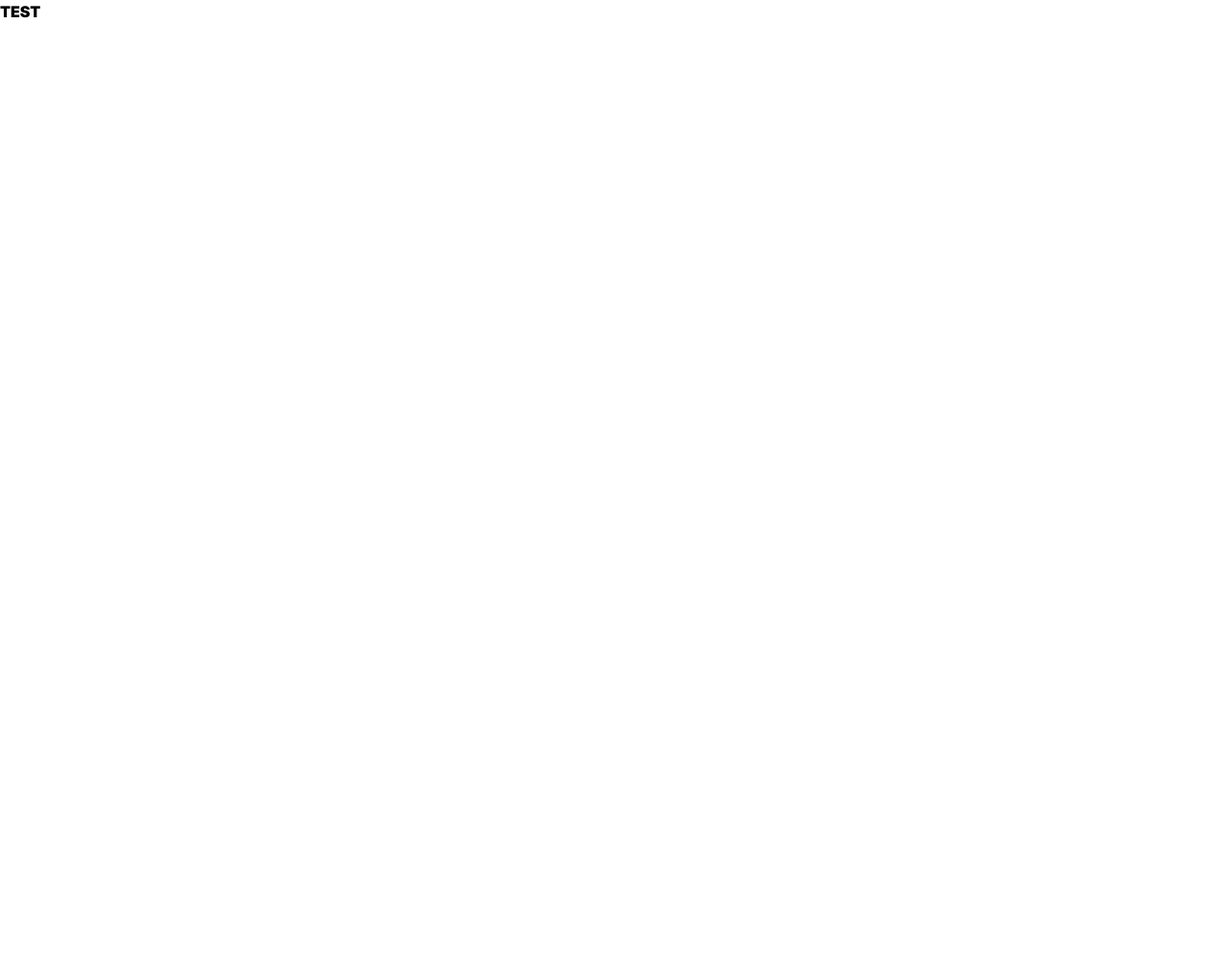
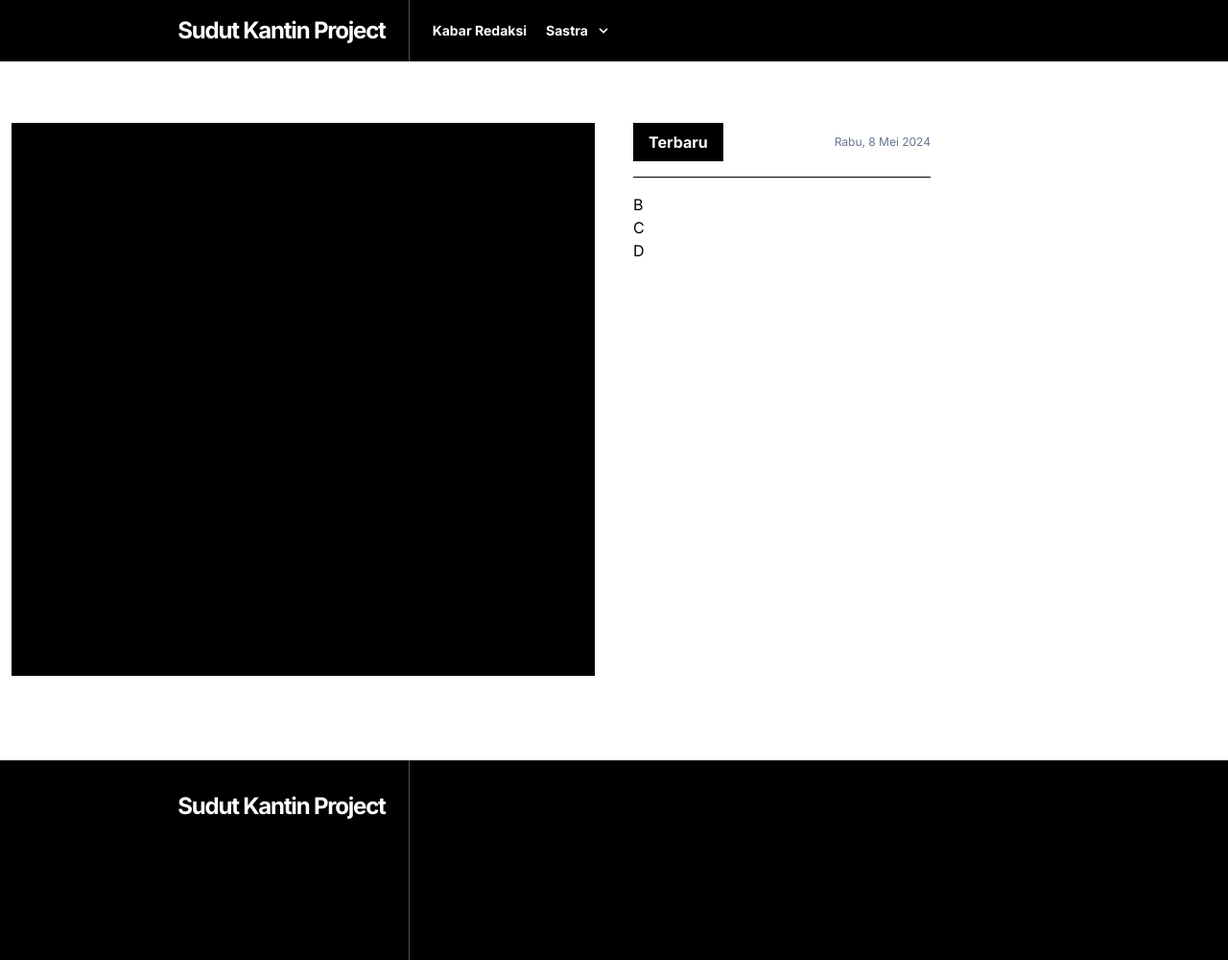
Before and after one commit to fxdlemhxsa/kuis-pti-2024, a plain HTML site: page index.html in a window 1280 px wide. Shown: the whole page at 96% size. Before the commit the page ends 800 px from the top, so only its background shows below. Drawn offline with nearby package versions, Linux system fonts and the light colour scheme.

Commit message:
Main Page Awal

```diff
--- a/index.html
+++ b/index.html
@@ -5,6 +5,7 @@
     <meta name="viewport" content="width=device-width, initial-scale=1.0">
     <title>Jurnalisme Warga</title>
     <script src="https://cdn.tailwindcss.com"></script>
+    <script src="https://cdn.jsdelivr.net/npm/@formatjs/intl@latest/dist/Intl.min.js"></script>
     <link rel="preconnect" href="https://fonts.googleapis.com">
     <link rel="preconnect" href="https://fonts.gstatic.com" crossorigin>
     <link href="https://fonts.googleapis.com/css2?family=Inter:wght@100..900&display=swap" rel="stylesheet">
@@ -20,10 +21,106 @@
         font-family: Inter, system-ui, -apple-system, "Segoe UI", Roboto, Helvetica, Arial,
             sans-serif, "Apple Color Emoji", "Segoe UI Emoji";
         line-height: inherit;
+        display: flex;
+        flex-direction: column;
+        }
+
+        ul {
+        list-style: none;
+        margin: 0;
+        padding: 0;
+        }
+
+        @keyframes fadeIn {
+            from {
+                opacity: 0;
+                transform: translateY(-10px);
+            }
+
+            to {
+                opacity: 1;
+                transform: translateY(0);
+            }
+        }
+
+        .animate-fadeIn {
+            animation: fadeIn 0.5s ease-out forwards;
         }
     </style>
+     <script>
+        function toggleDropdown(menuId) {
+            const dropdownMenu = document
+            .getElementById(menuId);
+            dropdownMenu.classList.toggle('hidden');
+        }
+
+        function formatTanggalIndonesia(tanggal) {
+            const options = {
+                weekday: 'long',
+                year: 'numeric',
+                month: 'long',
+                day: 'numeric'
+            };
+
+            const formatter = new Intl.DateTimeFormat('id-ID', options);
+            return formatter.format(tanggal);
+        }
+
+        window.onload = function() {
+        const tanggalIndonesia = document.getElementById('tanggal-hari-ini');
+        tanggalIndonesia.textContent = formatTanggalIndonesia(new Date());
+        };
+    </script>
 </head>
 <body>
-    <h1 style="font-weight: 900;">TEST</h1>
+    <header class="bg-black w-full text-white flex flex-row">
+        <div class="basis-1/3 border-r-[0.5px] border-slate-600 py-4 px-6">
+            <h2 class="text-2xl font-bold text-right tracking-tighter">Sudut Kantin Project</h2>
+        </div>
+        <div class="basis-2/3 flex items-center px-6">
+            <ul class="flex flex-row items-center gap-5 font-bold text-sm">
+                <li>
+                    <a href=""><span class="hover:underline underline-offset-8 hover:text-slate-300 transition-all duration-500">Kabar Redaksi</span></a>
+                </li>
+                <li onmouseover="toggleDropdown('sastra')" onmouseout="toggleDropdown('sastra')" class="relative cursor-pointer">
+                    <div class="flex flex-row gap-2 items-center">
+                        <span class="hover:underline underline-offset-8 hover:text-slate-300 transition-all duration-500">Sastra</span>
+                        <svg class="fill-current h-4 w-4" xmlns="http://www.w3.org/2000/svg" viewBox="0 0 20 20">
+                            <path d="M9.293 12.95l.707.707L15.657 8l-1.414-1.414L10 10.828 5.757 6.586 4.343 8z"/>
+                        </svg>
+                    </div>
+                    <ul id="sastra" class="hidden absolute shadow-lg bg-white left-0 mt-6 w-64 animate-fadeIn">
+                        <li><a href=""><span class="text-black font-light block px-4 py-2 text-sm hover:bg-gray-100">Puisi</span></a></li>
+                        <li><a href=""><span class="text-black font-light block px-4 py-2 text-sm hover:bg-gray-100">Cerpen</span></a></li>
+                    </ul>
+                </li>
+            </ul>
+        </div>
+    </header>
+    <main>
+        <div class="flex flex-row gap-10 my-16">
+            <div class="basis-1/2 flex justify-end">
+                <div class="bg-black h-[36rem] w-[38rem]"></div>
+            </div>
+            <div class="basis-1/2">
+                <div class="flex flex-col w-1/2">
+                    <div class="flex flex-row justify-between items-center border-b border-black pb-4 mb-4">
+                        <span class="bg-black text-white font-bold py-2 px-4">Terbaru</span>
+                        <p id="tanggal-hari-ini" class="text-xs text-slate-500"></p>
+                    </div>
+                    <div>B</div>
+                    <div>C</div>
+                    <div>D</div>
+                </div>
+            </div>
+        </div>
+    </main>
+    <footer class="bg-black w-full text-white flex flex-row h-52 mt-6">
+        <div class="basis-1/3">
+            <h2 class="text-2xl font-bold text-right tracking-tighter border-r-[0.5px] border-slate-600 h-full py-8 px-6">Sudut Kantin Project</h2>
+        </div>
+        <div class="basis-1/3"></div>
+        <div class="basis-1/3"></div>
+    </footer>
 </body>
 </html>
```
